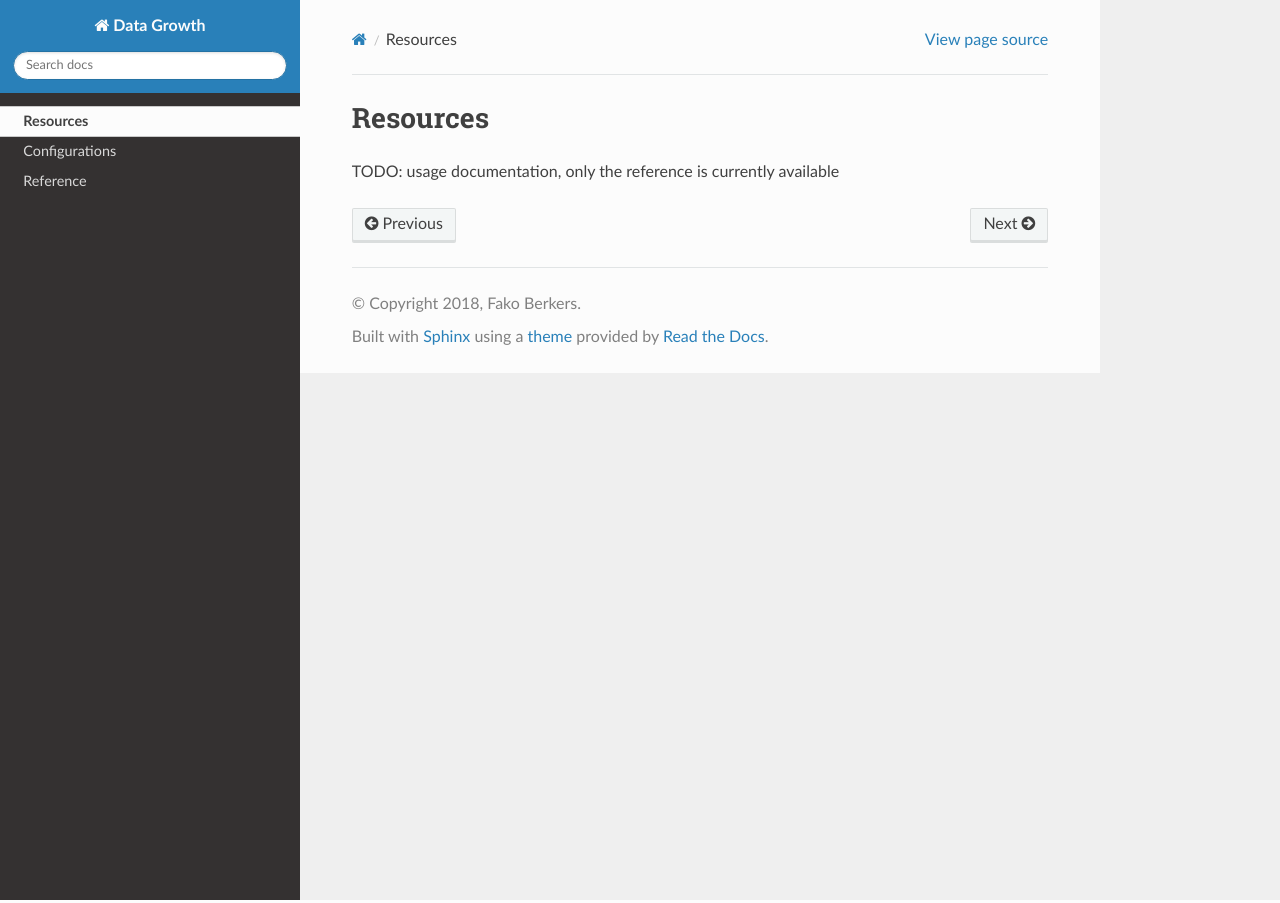
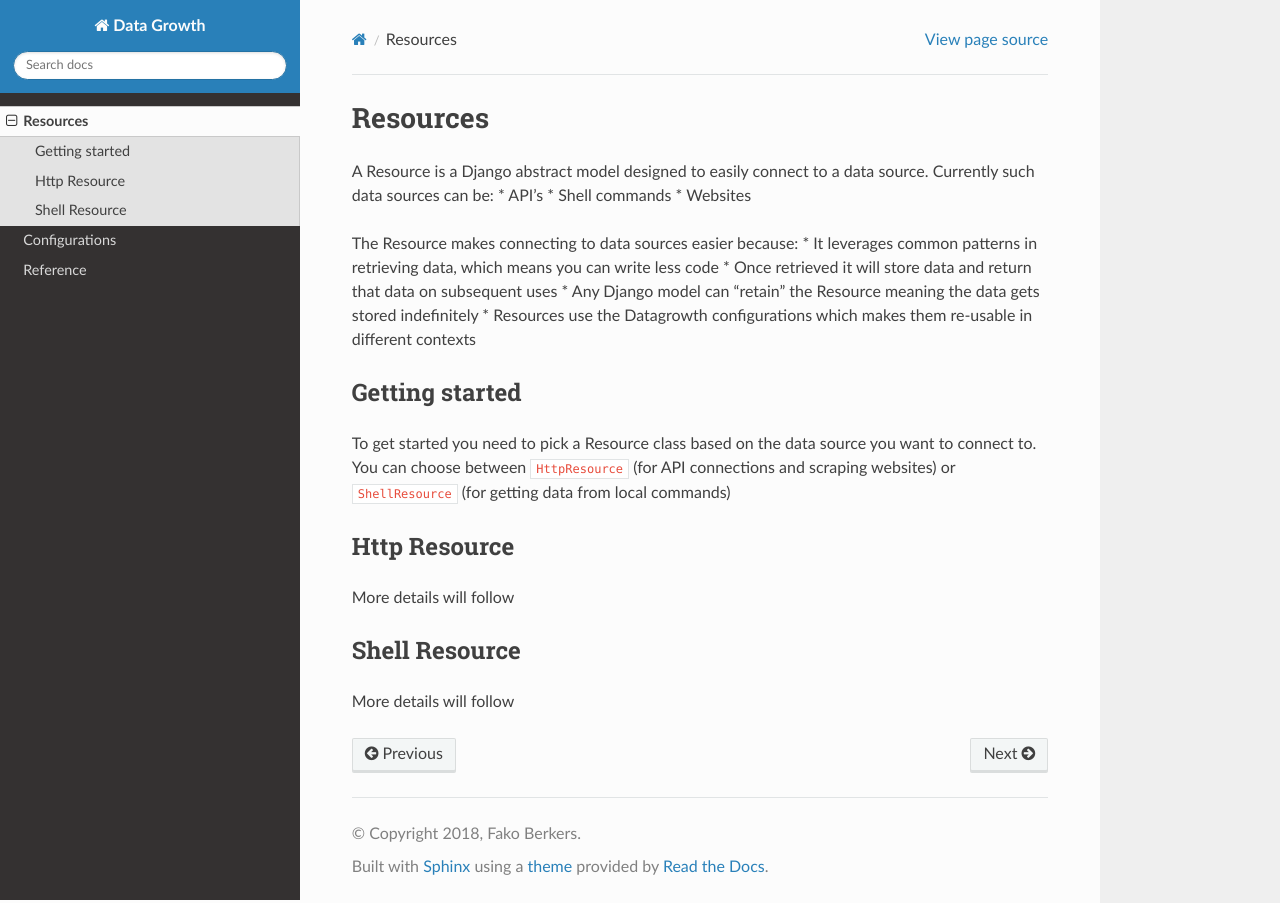
Before and after one commit to fako/datagrowth, a Sphinx documentation site: the page built from datagrowth/docs/resources/index.rst, in a window 1280 px wide. Built offline with Sphinx 7.4.7 and the Read the Docs theme 2.0.0, drawn with Linux system fonts in a browser that asks for light colours; the version number could not be read and is left out.

Commit message:
Starts documentation on Resources
Former-commit-id: 77c2c71e0cf74bb528d15d36e439f8296efdf5c2

```diff
--- /dev/null
+++ b/datagrowth/docs/resources/http.rst.inc
@@ -0,0 +1,4 @@
+Http Resource
+-------------
+
+More details will follow
--- a/datagrowth/docs/resources/index.rst
+++ b/datagrowth/docs/resources/index.rst
@@ -3,4 +3,20 @@
 Resources
 =========
 
-TODO: usage documentation, only the reference is currently available
+A Resource is a Django abstract model designed to easily connect to a data source.
+Currently such data sources can be:
+* API's
+* Shell commands
+* Websites
+
+The Resource makes connecting to data sources easier because:
+* It leverages common patterns in retrieving data, which means you can write less code
+* Once retrieved it will store data and return that data on subsequent uses
+* Any Django model can "retain" the Resource meaning the data gets stored indefinitely
+* Resources use the Datagrowth configurations which makes them re-usable in different contexts
+
+.. include:: usage.rst.inc
+
+.. include:: http.rst.inc
+
+.. include:: shell.rst.inc
--- /dev/null
+++ b/datagrowth/docs/resources/shell.rst.inc
@@ -0,0 +1,4 @@
+Shell Resource
+--------------
+
+More details will follow
--- /dev/null
+++ b/datagrowth/docs/resources/usage.rst.inc
@@ -0,0 +1,7 @@
+
+Getting started
+---------------
+
+To get started you need to pick a Resource class based on the data source you want to connect to.
+You can choose between ``HttpResource`` (for API connections and scraping websites)
+or ``ShellResource`` (for getting data from local commands)
```
